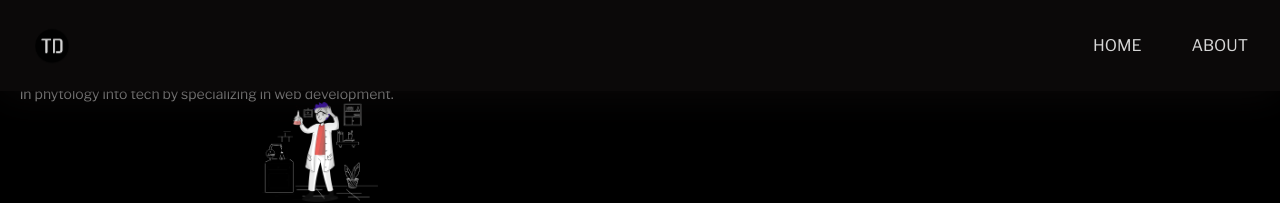
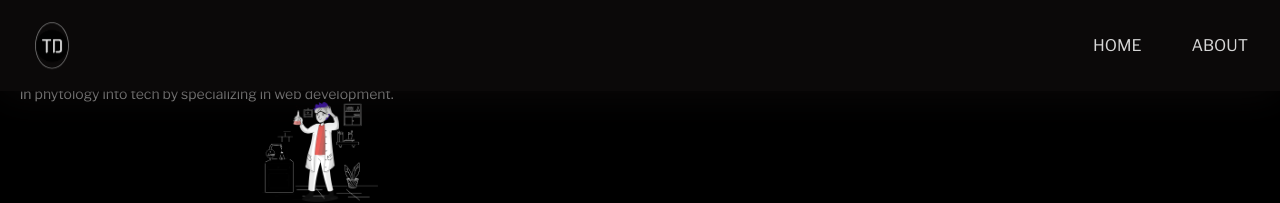
Before and after one commit to Tsedhondup/Portfolio, a React (Create React App) app: page /About in a window 1280 px wide. Shown: the top 203 px of the page. Built offline with nearby package versions, Linux system fonts and the light colour scheme.

Commit message:
dynamic class added to brand-name logo in header

```diff
--- a/src/Components/Header/Header.js
+++ b/src/Components/Header/Header.js
@@ -73,7 +73,9 @@ const Header = (props) => {
             }}
             src={logo}
             alt="brand-logo"
-            className="navigation__brand-name--logo"
+            className={`navigation__brand-name--logo ${
+              props.isAboutPage ? "js-border" : ""
+            }`}
           />
         </Link>
         {/* Pages links */}
--- a/src/Components/Header/Header.scss
+++ b/src/Components/Header/Header.scss
@@ -76,6 +76,11 @@
     &--logo:hover {
       color: $black;
       scale: 1.3;
+    }
+    // DYNAMIC CLASS : SET BORDER WHEN IN ABOUT PAGE
+    .js-border {
+      border: 1px solid $gray;
+      border-radius: 100%;
     }
   }
 }
```
